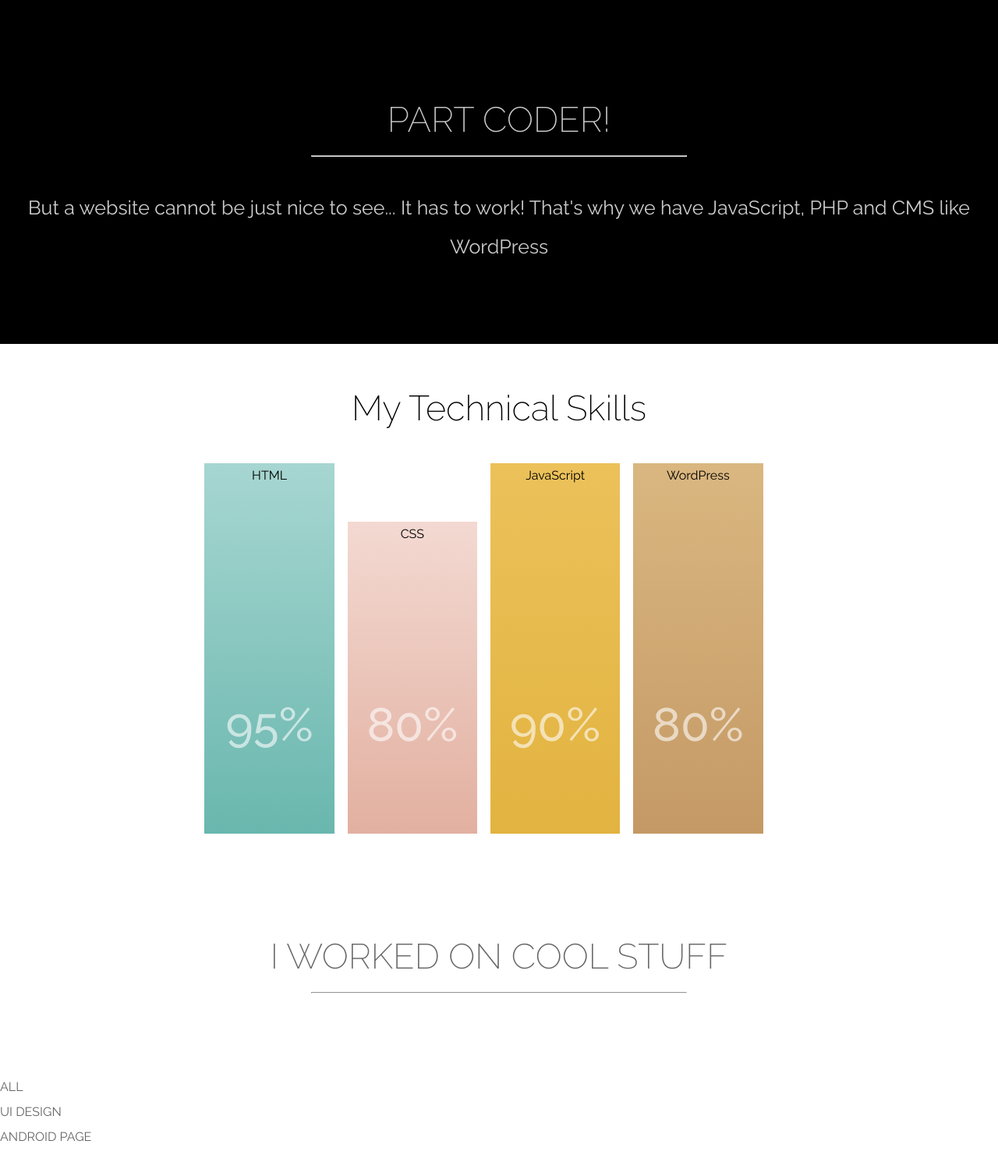
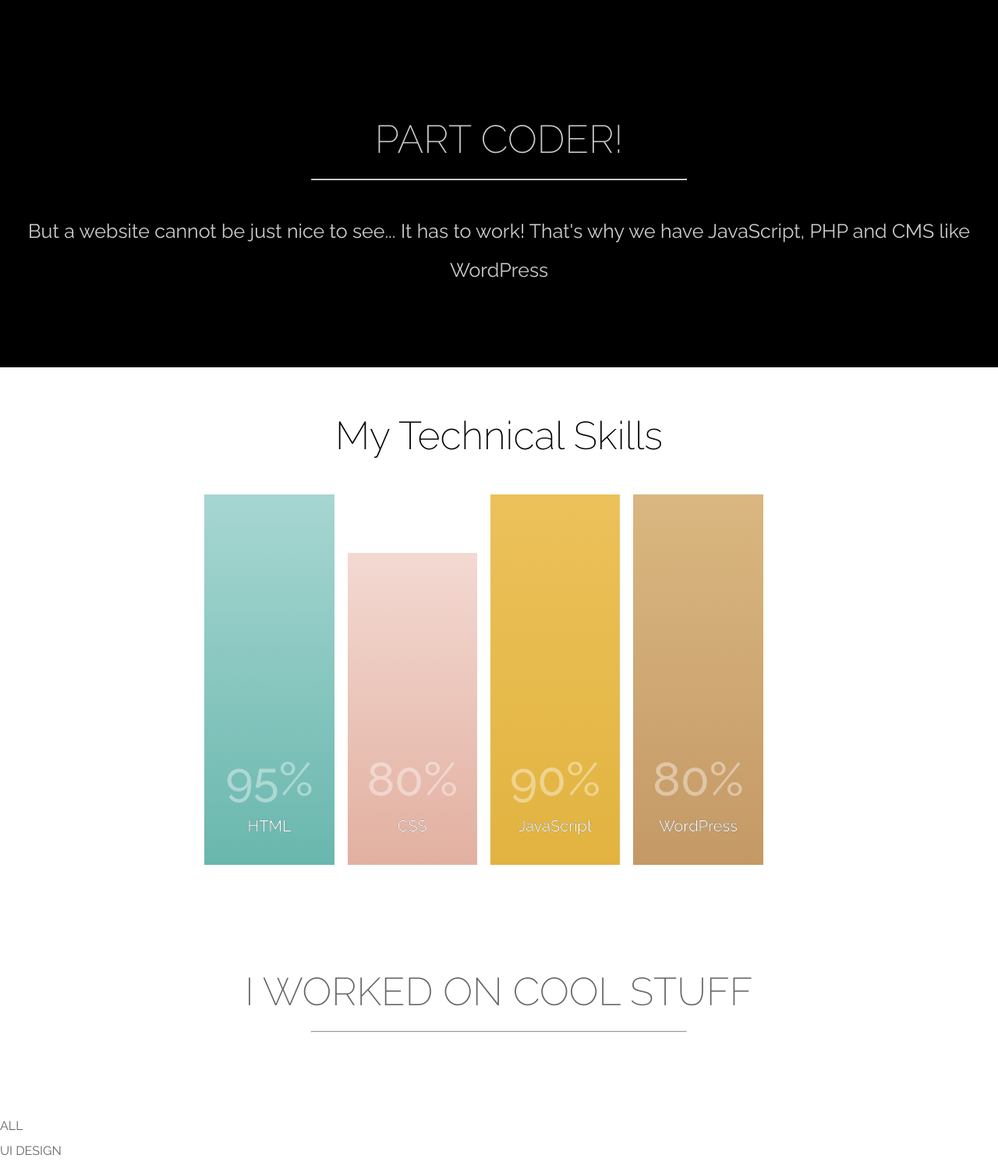
Before and after one commit to edgar-costa/WebEng, a PHP site: page / in a window 1280 px wide. Shown: the part 1881-3380 px from the top of the page at 78% size. Run offline with PHP 8.4, Linux system fonts and the light colour scheme.

Commit message:
worked on skills

```diff
--- a/Andrea/Exercise1/styles.css
+++ b/Andrea/Exercise1/styles.css
@@ -19,7 +19,7 @@ p,h1, h3{
 .sectionTitle{
 
 	text-align: center;
-	font-size: 45px;
+	font-size: 50px;
 	font-weight:200;
 	padding-top: 30px;
 
@@ -176,13 +176,10 @@ header p:first-of-type{
  	text-align: center;
 
  }
-/* #69B7AE
-	#A7D6D1
- */
+
  #html_skill{
  	position:absolute;
  	outline:black;
-/* 	color:#D5EFEC; */
  	width:100%;
  	bottom:0;
  	height: 95%;
@@ -193,19 +190,12 @@ header p:first-of-type{
     background: linear-gradient(#A7D6D1, #69B7AE ); /* Standard syntax */
  }
 
-#html_skill .skill_percentage{
 
-}
-
-#html_skill .skill_name{
-
-}
   #css_skill{
  	position:absolute;
  	width:100%;
  	bottom:0;
  	height: 80%;
- 	/* color: #FFF3F0; */
  	background: #E2B0A0; /* For browsers that do not support gradients */
     background: -webkit-linear-gradient(#F3D9D2, #E2B0A0 ); /* For Safari 5.1 to 6.0 */
     background: -o-linear-gradient(#F3D9D2, #E2B0A0 ); /* For Opera 11.1 to 12.0 */
@@ -223,7 +213,6 @@ header p:first-of-type{
  	width:100%;
  	bottom:0;
  	height: 95%;
- /* 	color:#FFDB85; */
  	background: #E2B340; /* For browsers that do not support gradients */
     background: -webkit-linear-gradient(#ECC15A, #E2B340 ); /* For Safari 5.1 to 6.0 */
     background: -o-linear-gradient(#ECC15A, #E2B340 ); /* For Opera 11.1 to 12.0 */
@@ -238,32 +227,31 @@ header p:first-of-type{
  	width:100%;
  	bottom:0;
  	height: 95%;
- 	/* color: #FFE4BB; */
  	background: #C49965; /* For browsers that do not support gradients */
     background: -webkit-linear-gradient(#DAB780, #C49965 ); /* For Safari 5.1 to 6.0 */
     background: -o-linear-gradient(#DAB780, #C49965 ); /* For Opera 11.1 to 12.0 */
     background: -moz-linear-gradient(#DAB780, #C49965 ); /* For Firefox 3.6 to 15 */
     background: linear-gradient(#DAB780, #C49965 ); /* Standard syntax */
  }
- }
+
 
 
  .skill_name{
 	position:absolute;
-	bottom:10px;
+	bottom:30px;
 	margin-left: auto;
 	margin-right: auto;
 	left: 0;
 	right: 0;
-	font-size:30px;
-	font-weight: 500;
-	color:black;
-	border: blue 4px solid;
- }
+	font-size:20px;
+	font-weight: 400;
+	color:white;
+	text-shadow: 0px -.5px rgba(0, 0, 0, 1);
+}
 
  .skill_percentage{
 	position:absolute;
-	bottom:80px;
+	bottom:50px;
 	margin-left: auto;
 	margin-right: auto;
 	left: 0;
@@ -271,7 +259,8 @@ header p:first-of-type{
 	font-size:60px;
 	font-weight: 500;
 	color:white;
-	opacity: 0.6;
+	opacity: 0.4;
+
  }
 /*
 ****************************
```
